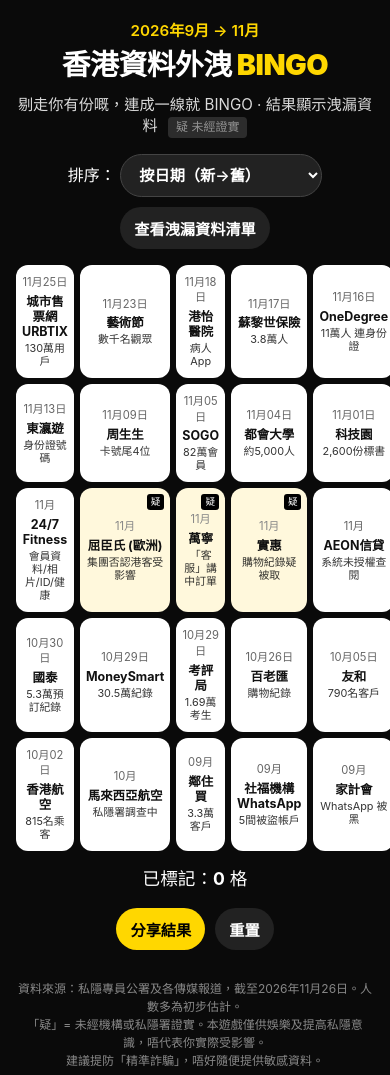
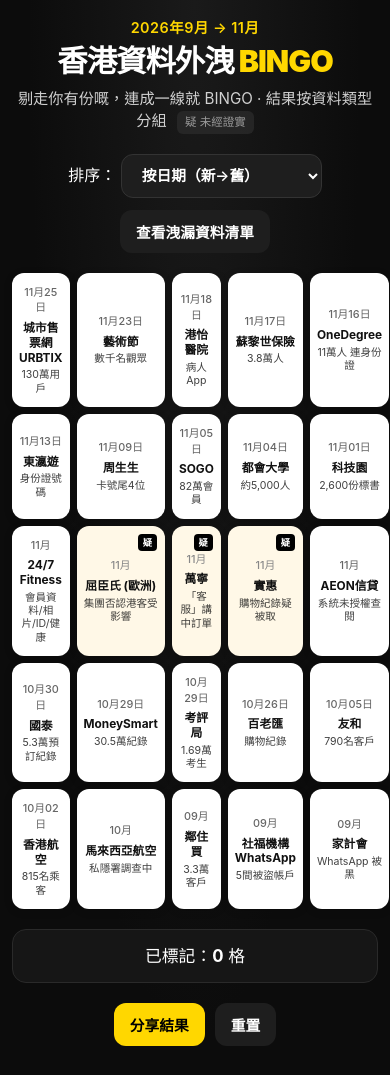
Before and after one commit to rayduui/hk-dataleak, a plain HTML site: page index.html in a window 390 px wide. Shown: the top 1075 px of the page. Drawn offline with Linux system fonts and the light colour scheme.

Commit message:
UI/UX polish: better spacing, shadows, checkmarks, refined colors and mobile

```diff
--- a/index.html
+++ b/index.html
@@ -5,52 +5,60 @@
 <meta name="viewport" content="width=device-width, initial-scale=1.0">
 <title>香港資料外洩 BINGO｜2026年9月→11月</title>
 <style>
-  :root { --bg: #0a0a0a; --card: #ffffff; --yellow: #ffd700; --suspected: #fff8dc; --mark: #ff3b30; --text: #111; --muted: #666; }
+  :root { --bg: #0c0c0c; --card: #ffffff; --yellow: #ffd700; --yellow-dim: #e6c200; --suspected: #fff8e7; --mark: #ff3b30; --mark-hover: #ff5a52; --text: #111; --muted: #666; --surface: #161616; --border: #2a2a2a; }
   * { box-sizing: border-box; }
-  body { margin: 0; background: var(--bg); color: #fff; font-family: -apple-system, BlinkMacSystemFont, "PingFang HK", "Hiragino Sans", "Microsoft JhengHei", sans-serif; line-height: 1.4; }
-  .container { max-width: 900px; margin: 0 auto; padding: 20px 16px 60px; }
-  header { text-align: center; margin-bottom: 16px; }
-  .date { color: var(--yellow); font-weight: 600; font-size: 0.95rem; margin-bottom: 4px; }
-  h1 { font-size: clamp(1.8rem, 6vw, 2.8rem); margin: 0 0 8px; font-weight: 900; letter-spacing: -0.5px; }
+  body { margin: 0; background: radial-gradient(ellipse at top, #1a1a1a 0%, #0c0c0c 60%); color: #fff; font-family: -apple-system, BlinkMacSystemFont, "PingFang HK", "Hiragino Sans", "Microsoft JhengHei", sans-serif; line-height: 1.45; min-height: 100vh; }
+  .container { max-width: 920px; margin: 0 auto; padding: 24px 16px 80px; }
+  header { text-align: center; margin-bottom: 20px; }
+  .date { color: var(--yellow); font-weight: 600; font-size: 0.9rem; letter-spacing: 0.5px; margin-bottom: 6px; }
+  h1 { font-size: clamp(2rem, 7vw, 3rem); margin: 0 0 10px; font-weight: 900; letter-spacing: -1px; line-height: 1.1; }
   h1 span { color: var(--yellow); }
-  .subtitle { font-size: 0.95rem; opacity: 0.85; margin-bottom: 8px; }
-  .badge { display: inline-block; background: #333; color: #aaa; font-size: 0.75rem; padding: 2px 8px; border-radius: 4px; margin-left: 6px; }
-  .controls { display: flex; gap: 10px; justify-content: center; align-items: center; flex-wrap: wrap; margin: 12px 0 16px; }
-  select, button { background: #222; color: #fff; border: 1px solid #444; padding: 10px 14px; border-radius: 999px; font-weight: 600; font-size: 0.95rem; cursor: pointer; font-family: inherit; }
+  .subtitle { font-size: 0.95rem; opacity: 0.8; max-width: 520px; margin: 0 auto 8px; }
+  .badge { display: inline-block; background: #2a2a2a; color: #bbb; font-size: 0.72rem; padding: 3px 8px; border-radius: 6px; margin-left: 6px; vertical-align: middle; }
+  .controls { display: flex; gap: 12px; justify-content: center; align-items: center; flex-wrap: wrap; margin: 16px 0 20px; }
+  select, button { background: #1e1e1e; color: #fff; border: 1px solid #333; padding: 11px 16px; border-radius: 12px; font-weight: 600; font-size: 0.92rem; cursor: pointer; font-family: inherit; transition: all 0.15s ease; }
+  select:hover, button.secondary:hover { border-color: #555; background: #252525; }
   button { background: var(--yellow); color: #000; border: none; }
-  button.secondary { background: #222; color: #fff; }
+  button:hover { background: var(--yellow-dim); }
+  button.secondary { background: #1e1e1e; color: #fff; }
   button:active { transform: scale(0.97); }
-  .bingo-grid { display: grid; grid-template-columns: repeat(5, 1fr); gap: 8px; margin: 16px 0; }
-  .cell { background: var(--card); color: var(--text); border-radius: 12px; padding: 10px 6px; text-align: center; min-height: 110px; display: flex; flex-direction: column; justify-content: center; cursor: pointer; transition: all 0.15s ease; position: relative; user-select: none; border: 2px solid transparent; }
-  .cell:hover { transform: translateY(-2px); box-shadow: 0 4px 12px rgba(0,0,0,0.3); }
-  .cell.marked { background: var(--mark); color: #fff; border-color: #ff6b6b; }
+  .bingo-grid { display: grid; grid-template-columns: repeat(5, 1fr); gap: 10px; margin: 8px 0 20px; }
+  .cell { background: var(--card); color: var(--text); border-radius: 14px; padding: 12px 8px; text-align: center; min-height: 118px; display: flex; flex-direction: column; justify-content: center; cursor: pointer; transition: all 0.18s cubic-bezier(0.2, 0.8, 0.2, 1); position: relative; user-select: none; border: 2px solid transparent; box-shadow: 0 2px 8px rgba(0,0,0,0.15); }
+  .cell:hover { transform: translateY(-3px); box-shadow: 0 8px 20px rgba(0,0,0,0.25); }
+  .cell.marked { background: var(--mark); color: #fff; border-color: #ff6b6b; box-shadow: 0 4px 16px rgba(255,59,48,0.35); }
+  .cell.marked:hover { background: var(--mark-hover); }
   .cell.suspected { background: var(--suspected); }
-  .cell.suspected.marked { background: #ffcc00; color: #000; }
-  .month { font-size: 0.7rem; color: var(--muted); margin-bottom: 4px; }
-  .cell.marked .month { color: rgba(255,255,255,0.8); }
+  .cell.suspected.marked { background: #ffcc00; color: #000; border-color: #e6b800; }
+  .month { font-size: 0.68rem; color: var(--muted); margin-bottom: 5px; font-weight: 500; }
+  .cell.marked .month { color: rgba(255,255,255,0.85); }
   .cell.suspected .month { color: #888; }
-  .name { font-weight: 700; font-size: 0.85rem; line-height: 1.2; margin-bottom: 2px; }
-  .detail { font-size: 0.72rem; opacity: 0.85; line-height: 1.2; }
-  .sus-tag { position: absolute; top: 4px; right: 4px; background: #000; color: #fff; font-size: 0.6rem; padding: 1px 4px; border-radius: 3px; }
-  .stats { text-align: center; margin: 16px 0; font-size: 1.1rem; }
-  .bingo-text { font-size: 1.6rem; font-weight: 900; color: var(--yellow); margin: 8px 0; display: none; }
-  .bingo-text.show { display: block; animation: pulse 0.6s ease; }
-  @keyframes pulse { 0% { transform: scale(0.9); } 50% { transform: scale(1.05); } 100% { transform: scale(1); } }
-  .actions { display: flex; gap: 10px; justify-content: center; flex-wrap: wrap; margin: 16px 0; }
-  .result-panel { background: #111; border-radius: 16px; padding: 16px; margin: 20px 0; display: none; }
+  .name { font-weight: 700; font-size: 0.88rem; line-height: 1.25; margin-bottom: 3px; }
+  .detail { font-size: 0.72rem; opacity: 0.8; line-height: 1.25; }
+  .sus-tag { position: absolute; top: 6px; right: 6px; background: #000; color: #fff; font-size: 0.58rem; padding: 2px 5px; border-radius: 4px; font-weight: 600; }
+  .check { position: absolute; top: 6px; left: 6px; width: 18px; height: 18px; background: #fff; color: var(--mark); border-radius: 50%; display: none; align-items: center; justify-content: center; font-size: 12px; font-weight: 900; line-height: 1; }
+  .cell.marked .check { display: flex; }
+  .stats { text-align: center; margin: 12px 0 20px; font-size: 1.05rem; background: var(--surface); padding: 14px; border-radius: 14px; border: 1px solid var(--border); }
+  .bingo-text { font-size: 1.7rem; font-weight: 900; color: var(--yellow); margin: 10px 0 0; display: none; }
+  .bingo-text.show { display: block; animation: pop 0.5s ease; }
+  @keyframes pop { 0% { transform: scale(0.85); opacity: 0; } 60% { transform: scale(1.06); } 100% { transform: scale(1); opacity: 1; } }
+  .actions { display: flex; gap: 10px; justify-content: center; flex-wrap: wrap; margin: 8px 0 20px; }
+  .result-panel { background: var(--surface); border-radius: 16px; padding: 18px; margin: 16px 0; display: none; border: 1px solid var(--border); }
   .result-panel.show { display: block; }
-  .result-panel h3 { margin: 0 0 12px; color: var(--yellow); }
-  .result-item { background: #1a1a1a; border-radius: 10px; padding: 12px; margin-bottom: 10px; border-left: 4px solid var(--yellow); }
-  .result-item .org { font-weight: 700; font-size: 1.05rem; }
-  .result-item .meta { font-size: 0.85rem; color: #aaa; margin: 4px 0; }
-  .result-item .leaked { font-size: 0.95rem; color: #ff6b6b; margin-top: 6px; font-weight: 500; }
+  .result-panel h3 { margin: 0 0 14px; color: var(--yellow); font-size: 1.15rem; }
+  .result-panel h4 { color: var(--yellow); margin: 18px 0 8px; font-size: 0.95rem; padding-bottom: 4px; border-bottom: 1px solid #333; }
+  .result-item { background: #1c1c1c; border-radius: 12px; padding: 12px 14px; margin-bottom: 8px; border-left: 3px solid var(--yellow); }
+  .result-item .org { font-weight: 700; font-size: 1.02rem; }
+  .result-item .meta { font-size: 0.82rem; color: #aaa; margin: 3px 0; }
+  .result-item .leaked { font-size: 0.9rem; color: #ff6b6b; margin-top: 6px; line-height: 1.4; }
   .result-item .leaked strong { color: #ffd700; }
-  .disclaimer { font-size: 0.75rem; color: #888; text-align: center; margin-top: 30px; line-height: 1.5; }
-  .share-modal { position: fixed; inset: 0; background: rgba(0,0,0,0.7); display: none; align-items: center; justify-content: center; z-index: 100; padding: 20px; }
+  .disclaimer { font-size: 0.72rem; color: #777; text-align: center; margin-top: 32px; line-height: 1.55; max-width: 560px; margin-left: auto; margin-right: auto; }
+  .share-modal { position: fixed; inset: 0; background: rgba(0,0,0,0.75); display: none; align-items: center; justify-content: center; z-index: 100; padding: 20px; backdrop-filter: blur(4px); }
   .share-modal.show { display: flex; }
-  .modal-content { background: #111; border-radius: 16px; padding: 20px; max-width: 420px; width: 100%; text-align: center; }
-  .modal-content textarea { width: 100%; height: 140px; background: #222; color: #fff; border: none; border-radius: 8px; padding: 10px; margin: 10px 0; font-family: inherit; resize: vertical; }
-  @media (max-width: 600px) { .bingo-grid { gap: 6px; } .cell { min-height: 95px; padding: 8px 4px; } .name { font-size: 0.78rem; } .detail { font-size: 0.68rem; } }
+  .modal-content { background: #141414; border-radius: 18px; padding: 22px; max-width: 440px; width: 100%; text-align: center; border: 1px solid #2a2a2a; box-shadow: 0 20px 60px rgba(0,0,0,0.5); }
+  .modal-content h3 { margin: 0 0 12px; color: var(--yellow); }
+  .modal-content textarea { width: 100%; height: 160px; background: #1e1e1e; color: #eee; border: 1px solid #333; border-radius: 10px; padding: 12px; margin: 8px 0 14px; font-family: inherit; resize: vertical; font-size: 0.9rem; line-height: 1.45; }
+  @media (max-width: 640px) { .bingo-grid { gap: 7px; } .cell { min-height: 100px; padding: 10px 5px; border-radius: 12px; } .name { font-size: 0.78rem; } .detail { font-size: 0.66rem; } .container { padding: 18px 12px 60px; } h1 { font-size: 1.9rem; } }
+  @media (max-width: 400px) { .cell { min-height: 92px; } .name { font-size: 0.74rem; } }
 </style>
 </head>
 <body>
@@ -58,7 +66,7 @@
   <header>
     <div class="date">2026年9月 → 11月</div>
     <h1>香港資料外洩 <span>BINGO</span></h1>
-    <div class="subtitle">剔走你有份嘅，連成一線就 BINGO · 結果顯示洩漏資料 <span class="badge">疑 未經證實</span></div>
+    <div class="subtitle">剔走你有份嘅，連成一線就 BINGO · 結果按資料類型分組 <span class="badge">疑 未經證實</span></div>
   </header>
   <div class="controls">
     <label>排序： <select id="sortSelect" onchange="changeSort()"><option value="date" selected>按日期（新→舊）</option><option value="date-asc">按日期（舊→新）</option><option value="impact">按影響人數（多→少）</option><option value="name">按機構名稱</option></select></label>
@@ -117,11 +125,11 @@ function getDataTypeGroups(markedCases) {
   return groups;
 }
 function getSortedIndices() { const sort = document.getElementById('sortSelect').value || 'date'; const indices = Array.from({length: 25}, (_, i) => i); return indices.sort((a, b) => { const ca = cases[a], cb = cases[b]; if (sort === 'date') return cb.date.localeCompare(ca.date); if (sort === 'date-asc') return ca.date.localeCompare(cb.date); if (sort === 'impact') return (cb.impact || 0) - (ca.impact || 0); if (sort === 'name') return ca.name.localeCompare(cb.name, 'zh-HK'); return 0; }); }
-function renderGrid() { const grid = document.getElementById('grid'); grid.innerHTML = ''; const order = getSortedIndices(); order.forEach((origIdx) => { const c = cases[origIdx]; const cell = document.createElement('div'); cell.className = 'cell'; if (c.suspected) cell.classList.add('suspected'); if (marked[origIdx]) cell.classList.add('marked'); if (c.suspected) cell.innerHTML += `<div class="sus-tag">疑</div>`; cell.innerHTML += `<div class="month">${formatDate(c.date)}</div><div class="name">${c.name.replace(/\n/g, '<br>')}</div><div class="detail">${c.detail.replace(/\n/g, '<br>')}</div>`; cell.onclick = () => toggle(origIdx); grid.appendChild(cell); }); updateStats(); updateResultPanel(); }
+function renderGrid() { const grid = document.getElementById('grid'); grid.innerHTML = ''; const order = getSortedIndices(); order.forEach((origIdx) => { const c = cases[origIdx]; const cell = document.createElement('div'); cell.className = 'cell'; if (c.suspected) cell.classList.add('suspected'); if (marked[origIdx]) cell.classList.add('marked'); if (c.suspected) cell.innerHTML += `<div class="sus-tag">疑</div>`; cell.innerHTML += `<div class="check">✓</div>`; cell.innerHTML += `<div class="month">${formatDate(c.date)}</div><div class="name">${c.name.replace(/\n/g, '<br>')}</div><div class="detail">${c.detail.replace(/\n/g, '<br>')}</div>`; cell.onclick = () => toggle(origIdx); grid.appendChild(cell); }); updateStats(); updateResultPanel(); }
 function toggle(origIdx) { marked[origIdx] = !marked[origIdx]; renderGrid(); updateURL(); }
 function updateStats() { const count = marked.filter(Boolean).length; document.getElementById('count').textContent = count; document.getElementById('bingoText').classList.toggle('show', checkBingo()); }
 function checkBingo() { const lines = [[0,1,2,3,4],[5,6,7,8,9],[10,11,12,13,14],[15,16,17,18,19],[20,21,22,23,24],[0,5,10,15,20],[1,6,11,16,21],[2,7,12,17,22],[3,8,13,18,23],[4,9,14,19,24],[0,6,12,18,24],[4,8,12,16,20]]; return lines.some(line => line.every(i => marked[i])); }
-function updateResultPanel() { const list = document.getElementById('resultList'); const markedCases = cases.map((c, i) => ({...c, i})).filter(c => marked[c.i]); if (markedCases.length === 0) { list.innerHTML = '<div style="color:#888;text-align:center;padding:20px;">未有標記任何案件</div>'; return; } const groups = getDataTypeGroups(markedCases); let html = ''; for (const [type, items] of Object.entries(groups)) { if (items.length === 0) continue; html += `<h4 style="color:var(--yellow);margin:16px 0 8px;font-size:1rem;">${type}</h4>`; html += items.map(c => `<div class="result-item"><div class="org">${c.name.replace(/\n/g, ' ')} ${c.suspected ? '<span style="color:#888;font-size:0.8rem">（疑）</span>' : ''}</div><div class="meta">${formatDate(c.date)} · ${c.detail}</div><div class="leaked"><strong>洩漏資料：</strong>${c.leaked}</div></div>`).join(''); } list.innerHTML = html || '<div style="color:#888;text-align:center;padding:20px;">未有標記任何案件</div>'; }
+function updateResultPanel() { const list = document.getElementById('resultList'); const markedCases = cases.map((c, i) => ({...c, i})).filter(c => marked[c.i]); if (markedCases.length === 0) { list.innerHTML = '<div style="color:#888;text-align:center;padding:24px;">未有標記任何案件</div>'; return; } const groups = getDataTypeGroups(markedCases); let html = ''; for (const [type, items] of Object.entries(groups)) { if (items.length === 0) continue; html += `<h4>${type}</h4>`; html += items.map(c => `<div class="result-item"><div class="org">${c.name.replace(/\n/g, ' ')} ${c.suspected ? '<span style="color:#888;font-size:0.8rem">（疑）</span>' : ''}</div><div class="meta">${formatDate(c.date)} · ${c.detail}</div><div class="leaked"><strong>洩漏資料：</strong>${c.leaked}</div></div>`).join(''); } list.innerHTML = html; }
 function toggleResult() { document.getElementById('resultPanel').classList.toggle('show'); }
 function changeSort() { renderGrid(); }
 function updateURL() { const state = marked.map(m => m ? '1' : '0').join(''); history.replaceState(null, '', '#' + btoa(state)); }
```
